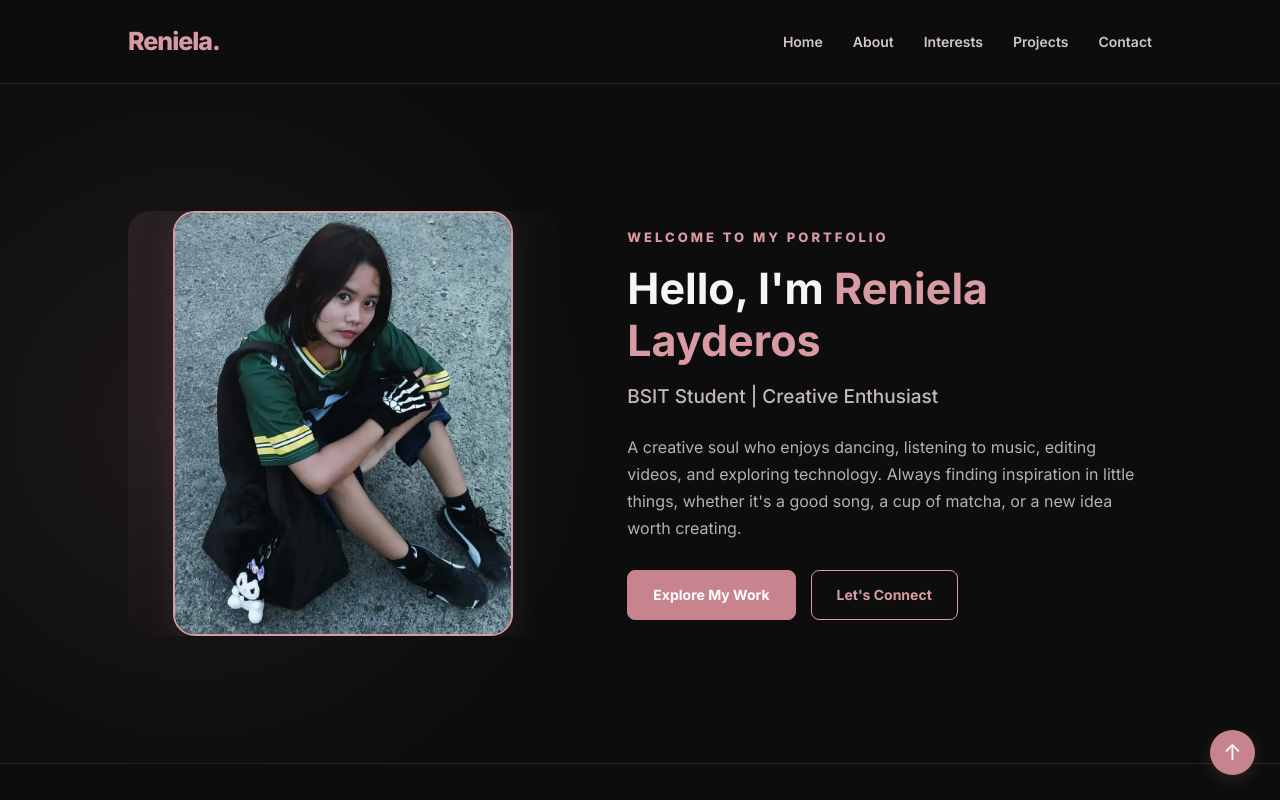
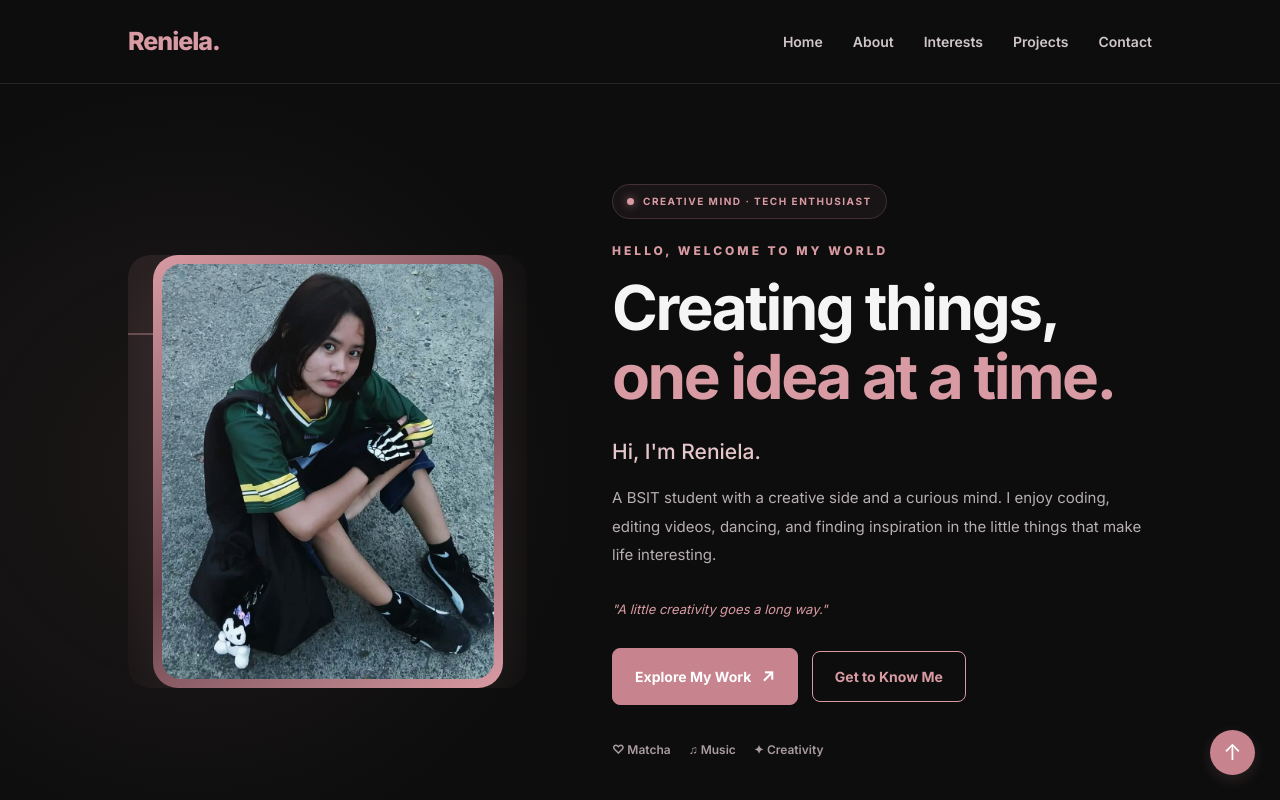
Before and after one commit to renielalayderos30-cloud/Project, a plain HTML site: page index.html in a window 1280 px wide. Shown: the top 800 px of the page. Drawn offline with Linux system fonts and the light colour scheme.

Commit message:
Redesign portfolio home section

```diff
--- a/index.html
+++ b/index.html
@@ -28,37 +28,65 @@
         </nav>
     </header>
 
+
 <!-- Home Section -->
 <section id="home">
     <div class="home-container">
 
         <div class="home-image">
+            <div class="image-frame">
                 <img src="assets/reniela-home.jpg" alt="Reniela's profile photo">
+            </div>
+            <div class="image-decoration"></div>
         </div>
 
         <div class="home-content">
-                <p class="home-greeting">WELCOME TO MY PORTFOLIO</p>
 
-                <h1>Hello, I'm <span>Reniela Layderos</span></h1>
+            <div class="home-status">
+                <span class="status-dot"></span>
+                CREATIVE MIND · TECH ENTHUSIAST
+            </div>
 
-                <h2>BSIT Student | Creative Enthusiast</h2>
+            <p class="home-greeting">HELLO, WELCOME TO MY WORLD</p>
 
-                <p>
-                    A creative soul who enjoys dancing, listening
-                    to music, editing videos, and exploring technology.
-                    Always finding inspiration in little things,
-                    whether it's a good song, a cup of matcha,
-                    or a new idea worth creating.
+            <h1>
+                Creating things,
+                <br>
+                <span>one idea at a time.</span>
+            </h1>
+
+            <h2>Hi, I'm Reniela.</h2>
+
+            <p class="home-description">
+                A BSIT student with a creative side and a curious mind.
+                I enjoy coding, editing videos, dancing, and finding
+                inspiration in the little things that make life interesting.
+            </p>
+
+            <p class="home-tagline">
+                "A little creativity goes a long way."
             </p>
 
             <div class="home-buttons">
-                    <a href="#projects" class="btn-primary">Explore My Work</a>
-                    <a href="#contact" class="btn-secondary">Let's Connect</a>
+                <a href="#projects" class="btn-primary">
+                    Explore My Work <span>↗</span>
+                </a>
+
+                <a href="#about" class="btn-secondary">
+                    Get to Know Me
+                </a>
             </div>
+
+            <div class="home-interests">
+                <span>♡ Matcha</span>
+                <span>♫ Music</span>
+                <span>✦ Creativity</span>
             </div>
 
         </div>
+    </div>
 </section>
+
 
     <!-- About Section -->
     <section id="about">
--- a/style/styles.css
+++ b/style/styles.css
@@ -596,3 +596,235 @@ button:focus-visible {
         font-size: 12px;
     }
 }
+
+/* =================================
+   HOME SECTION - REDESIGN
+================================= */
+
+#home {
+    position: relative;
+    overflow: hidden;
+    min-height: 90vh;
+}
+
+.home-container {
+    grid-template-columns: 0.85fr 1.15fr;
+    gap: 85px;
+}
+
+/* PROFILE IMAGE FRAME */
+
+.home-image {
+    position: relative;
+    isolation: isolate;
+}
+
+.home-image .image-frame {
+    width: 100%;
+    max-width: 350px;
+    padding: 9px;
+    background: linear-gradient(
+        145deg,
+        #d99ba3,
+        #67414a,
+        #d99ba3
+    );
+    border-radius: 25px;
+    box-shadow: 0 20px 60px rgba(217, 155, 163, 0.13);
+    transition: transform 0.4s ease;
+}
+
+.home-image .image-frame:hover {
+    transform: translateY(-8px) rotate(-1deg);
+}
+
+.home-image .image-frame img {
+    display: block;
+    width: 100%;
+    max-width: none;
+    aspect-ratio: 4 / 5;
+    object-fit: cover;
+    border: none;
+    border-radius: 19px;
+    box-shadow: none;
+}
+
+.image-decoration {
+    position: absolute;
+    width: 100px;
+    height: 100px;
+    border: 2px solid rgba(217, 155, 163, 0.35);
+    border-radius: 20px;
+    top: -20px;
+    left: -20px;
+    z-index: -1;
+}
+
+/* STATUS LABEL */
+
+.home-status {
+    display: inline-flex;
+    align-items: center;
+    gap: 9px;
+    padding: 8px 14px;
+    margin-bottom: 22px;
+    border: 1px solid #443138;
+    background: #191416;
+    border-radius: 30px;
+    color: #d99ba3;
+    font-size: 10px;
+    font-weight: 700;
+    letter-spacing: 1.5px;
+}
+
+.status-dot {
+    width: 7px;
+    height: 7px;
+    border-radius: 50%;
+    background: #d99ba3;
+    box-shadow: 0 0 10px rgba(217, 155, 163, 0.7);
+}
+
+/* INTRODUCTION */
+
+.home-content {
+    animation: homeFadeIn 0.9s ease both;
+}
+
+.home-greeting {
+    font-size: 12px;
+    letter-spacing: 3px;
+    margin-bottom: 12px;
+}
+
+.home-content h1 {
+    font-size: clamp(38px, 5vw, 62px);
+    line-height: 1.12;
+    letter-spacing: -2.5px;
+    margin-bottom: 22px;
+}
+
+.home-content h1 span {
+    color: #d99ba3;
+}
+
+.home-content h2 {
+    font-size: 21px;
+    color: #e4c6cb;
+    margin-bottom: 15px;
+}
+
+.home-description {
+    max-width: 530px;
+    font-size: 15px;
+    line-height: 1.9;
+    color: #b8afb2;
+    margin-bottom: 20px;
+}
+
+.home-tagline {
+    color: #d99ba3 !important;
+    font-size: 13px;
+    font-style: italic;
+    margin-bottom: 25px;
+}
+
+/* BUTTONS */
+
+.home-buttons {
+    display: flex;
+    align-items: center;
+    gap: 14px;
+    flex-wrap: wrap;
+}
+
+.home-buttons .btn-primary span {
+    margin-left: 7px;
+    font-size: 17px;
+}
+
+.home-buttons a {
+    padding: 13px 22px;
+}
+
+/* PERSONAL INTERESTS */
+
+.home-interests {
+    display: flex;
+    flex-wrap: wrap;
+    gap: 18px;
+    margin-top: 35px;
+}
+
+.home-interests span {
+    color: #a99ba0;
+    font-size: 12px;
+    font-weight: 600;
+}
+
+/* ANIMATION */
+
+@keyframes homeFadeIn {
+    from {
+        opacity: 0;
+        transform: translateY(20px);
+    }
+
+    to {
+        opacity: 1;
+        transform: translateY(0);
+    }
+}
+
+/* MOBILE */
+
+@media (max-width: 768px) {
+    #home {
+        padding-top: 65px;
+        padding-bottom: 65px;
+    }
+
+    .home-container {
+        grid-template-columns: 1fr;
+        gap: 45px;
+    }
+
+    .home-image .image-frame {
+        max-width: 270px;
+    }
+
+    .image-decoration {
+        width: 75px;
+        height: 75px;
+        top: -12px;
+        left: 12%;
+    }
+
+    .home-content h1 {
+        font-size: 40px;
+        letter-spacing: -1.5px;
+    }
+
+    .home-status {
+        font-size: 9px;
+    }
+
+    .home-interests {
+        justify-content: center;
+    }
+}
+
+@media (max-width: 480px) {
+    .home-content h1 {
+        font-size: 34px;
+    }
+
+    .home-buttons {
+        flex-direction: column;
+        align-items: stretch;
+    }
+
+    .home-buttons a {
+        text-align: center;
+    }
+}
```
Lines whose indentation alone changed are shown as unchanged.
